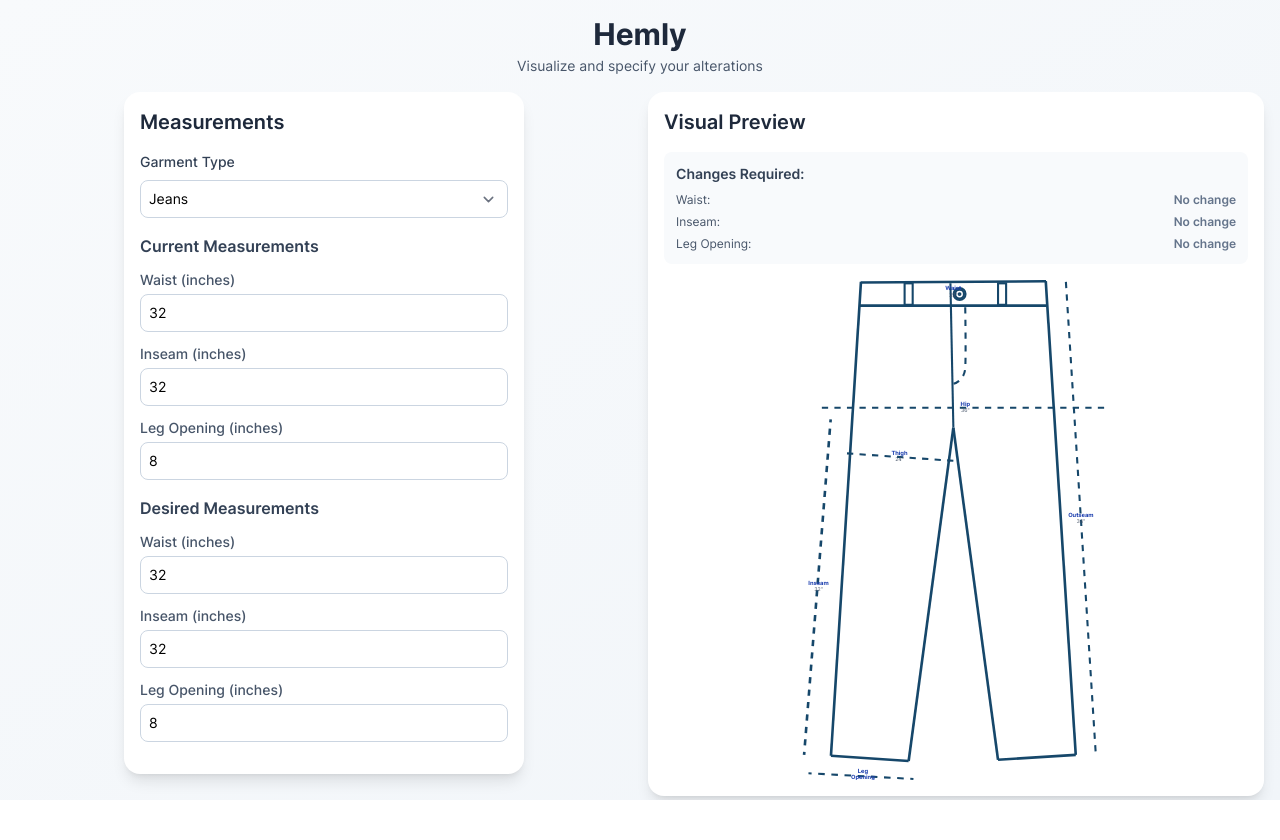
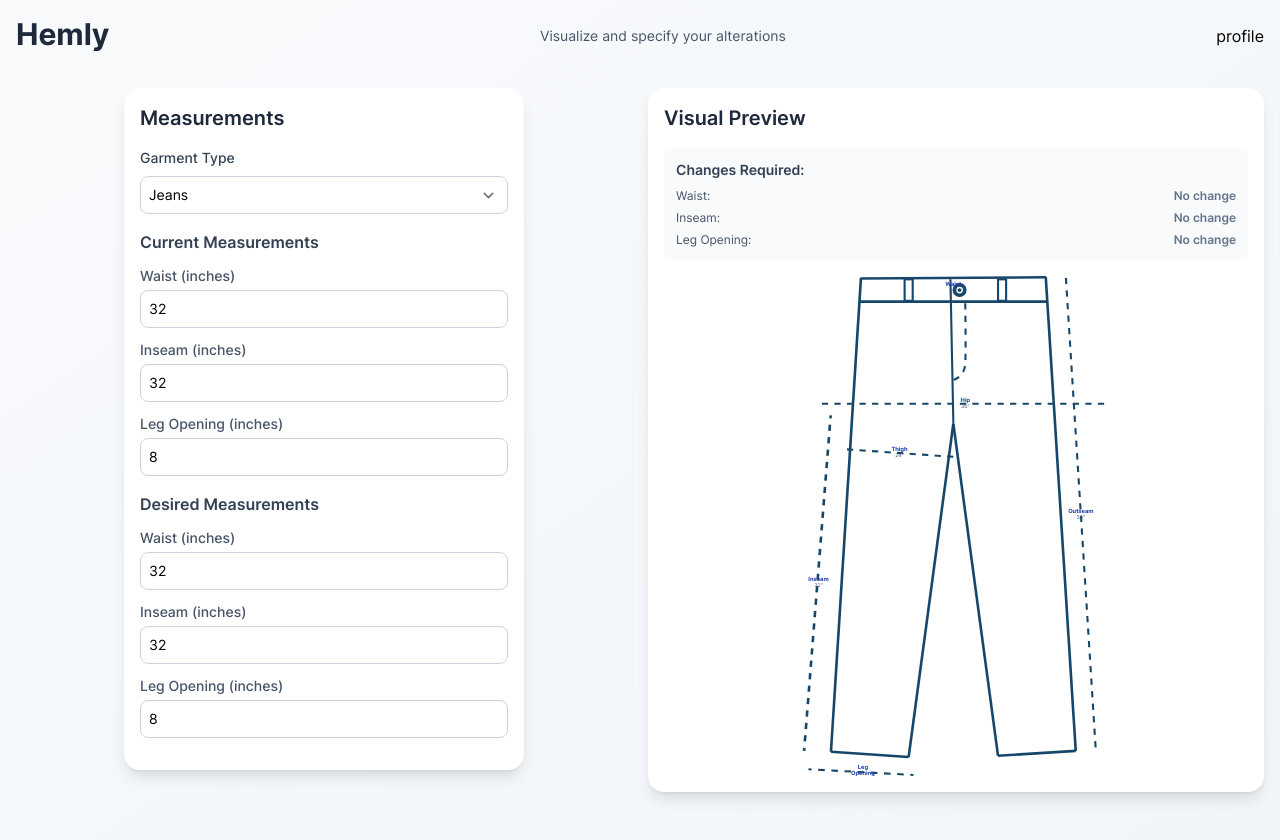
Before and after one commit to SEBAS0078/portfolio, a Next.js app: page /customer in a window 1280 px wide. Shown: the top 840 px of the page. Before the commit the page ends 800 px from the top, so only its background shows below. Built offline with nearby package versions, Linux system fonts and the light colour scheme.

Commit message:
modified customer page layout

```diff
--- a/src/app/(customer)/customer/page.tsx
+++ b/src/app/(customer)/customer/page.tsx
@@ -90,13 +90,8 @@
 	const changes = calculateChanges();
 
 	return (
-		<div className="h-screen bg-gradient-to-br from-slate-50 to-slate-100 p-4 overflow-auto">
+		<div className="h-screen p-4 overflow-auto">
 			<div className="w-full h-full">
-				<div className="text-center mb-4">
-					<h1 className="text-3xl font-bold text-slate-800 mb-1"> Hemly </h1>
-					<p className="text-slate-600 text-sm">Visualize and specify your alterations</p>
-				</div>
-
 				<div className="grid grid-cols-1 lg:grid-cols-2 gap-4 items-start">
 					{/* Left Panel - Input Form */}
 					<div className='flex justify-center'>
--- a/src/app/(customer)/layout.tsx
+++ b/src/app/(customer)/layout.tsx
@@ -6,7 +6,14 @@
 	children: React.ReactNode;
 }) {
 	return (
-		<main className='flex-1 flex flex-col bg-white'>
+		<main className='flex-1 flex flex-col bg-white bg-gradient-to-br from-slate-50 to-slate-100 '>
+			<div className='flex items-center justify-between p-4'>
+				<h1 className="text-3xl font-bold text-slate-800 mb-1"> Hemly </h1>
+
+				<p className="text-slate-600 text-sm">Visualize and specify your alterations</p>
+				<span>profile</span>
+
+			</div>
 			{children}
 		</main>
 	);
```
